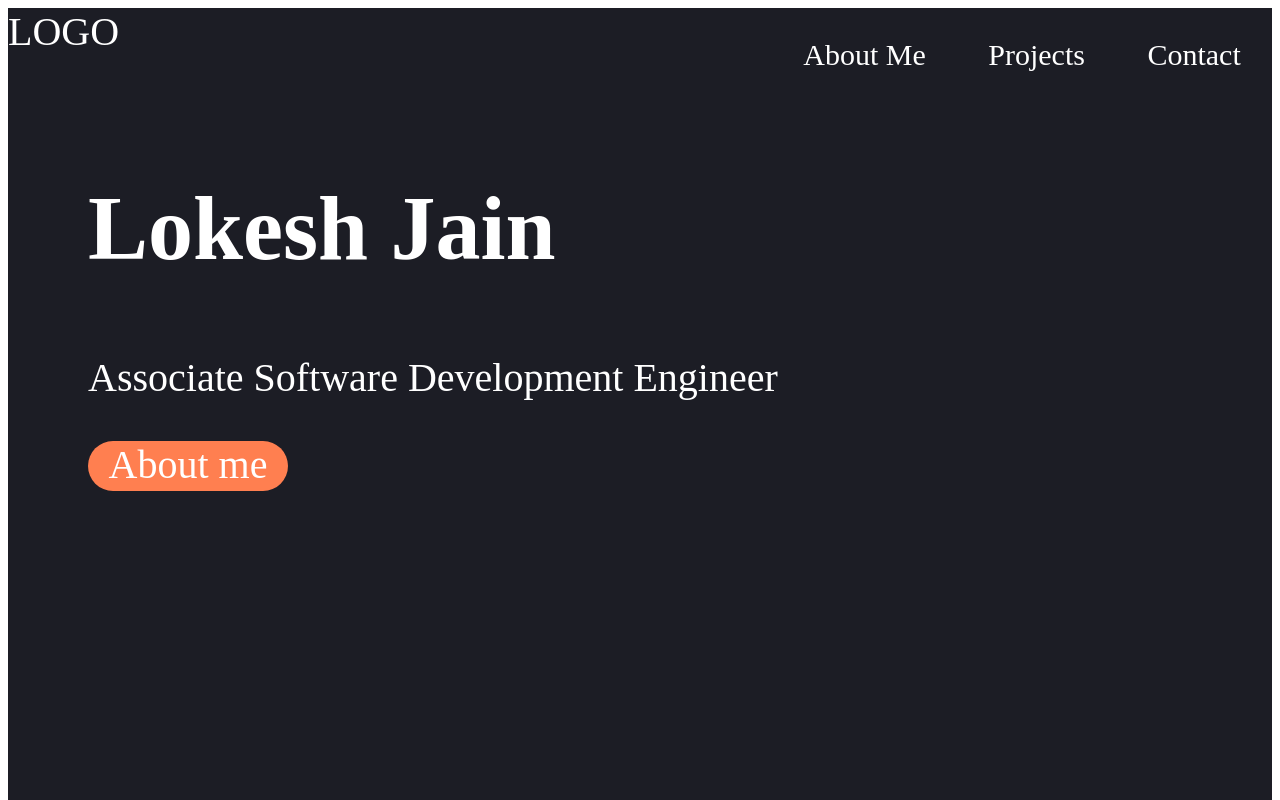
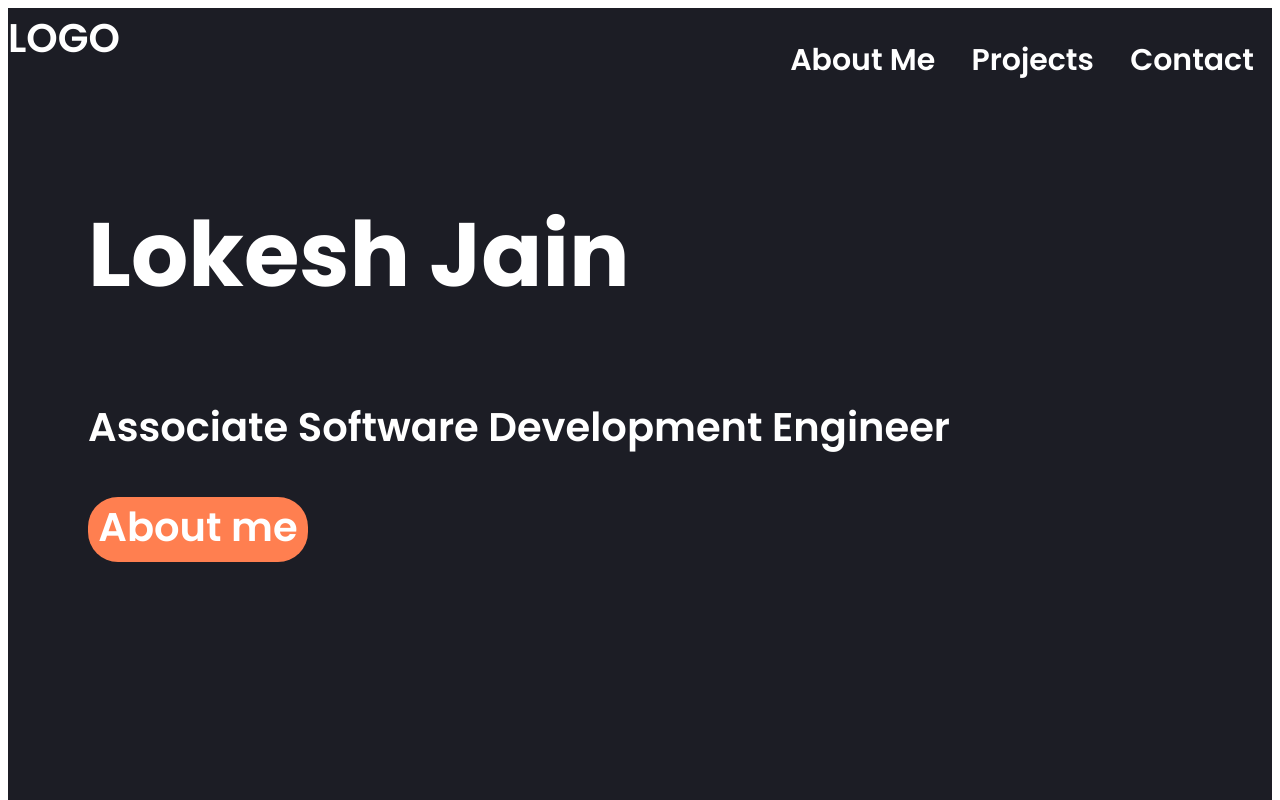
Before and after one commit to jainlokesh318/Portfolio-Practice, a plain HTML site: page index.html in a window 1280 px wide. Shown: the top 800 px of the page. Drawn offline with Linux system fonts and the light colour scheme.

Commit message:
show 4 stage: adding font style

```diff
--- a/index.html
+++ b/index.html
@@ -5,6 +5,9 @@
     <meta http-equiv="X-UA-Compatible" content="IE=edge">
     <meta name="viewport" content="width=device-width, initial-scale=1.0">
     <link rel="stylesheet" href="styles.css"/>
+    <link rel="preconnect" href="https://fonts.googleapis.com">
+    <link rel="preconnect" href="https://fonts.gstatic.com" crossorigin>
+    <link href="https://fonts.googleapis.com/css2?family=Poppins:wght@600;700;800&display=swap" rel="stylesheet">
     <title>Lokesh Jain - Portfolio</title>
 </head>
 <body>
--- a/styles.css
+++ b/styles.css
@@ -1,7 +1,11 @@
+body{
+    font-family: 'Poppins', sans-serif;
+}
+
 section{
     height: 500px;
     background-color: white;
-
+    font-family: 'Poppins', sans-serif;
 }
 
 .hero{
@@ -42,8 +46,8 @@ h1{
 }
 
 .button{
-    width: 200px;
-    height: 50px;
+    width: 220px;
+    height: 65px;
     border-radius: 30px;
     background-color: coral;
     text-align: center;
```
